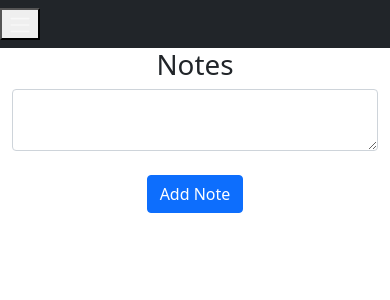
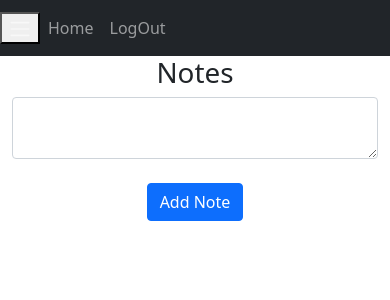
Before and after one commit to Pyloris/note-now, a Flask app: page / in a window 390 px wide. Shown: the top 300 px of the page. Run offline with Flask 2, Linux system fonts and the light colour scheme; a user stored in the database is signed in; data that the repository does not hold is empty; some libraries are stand-ins or nearby versions.

Commit message:
fixed -lg breakpoint causing issue in mobile

```diff
--- a/website/templates/base.html
+++ b/website/templates/base.html
@@ -27,7 +27,7 @@
 </head>
 
 <body>
-	<nav class="navbar navbar-expand-lg navbar-dark bg-dark">
+	<nav class="navbar navbar-expand navbar-dark bg-dark">
 
 		<button class="navbar-toggle" type="button" data-toggle="collapse" data-target="#navbar">
 			<span class="navbar-toggler-icon"></span>
```
